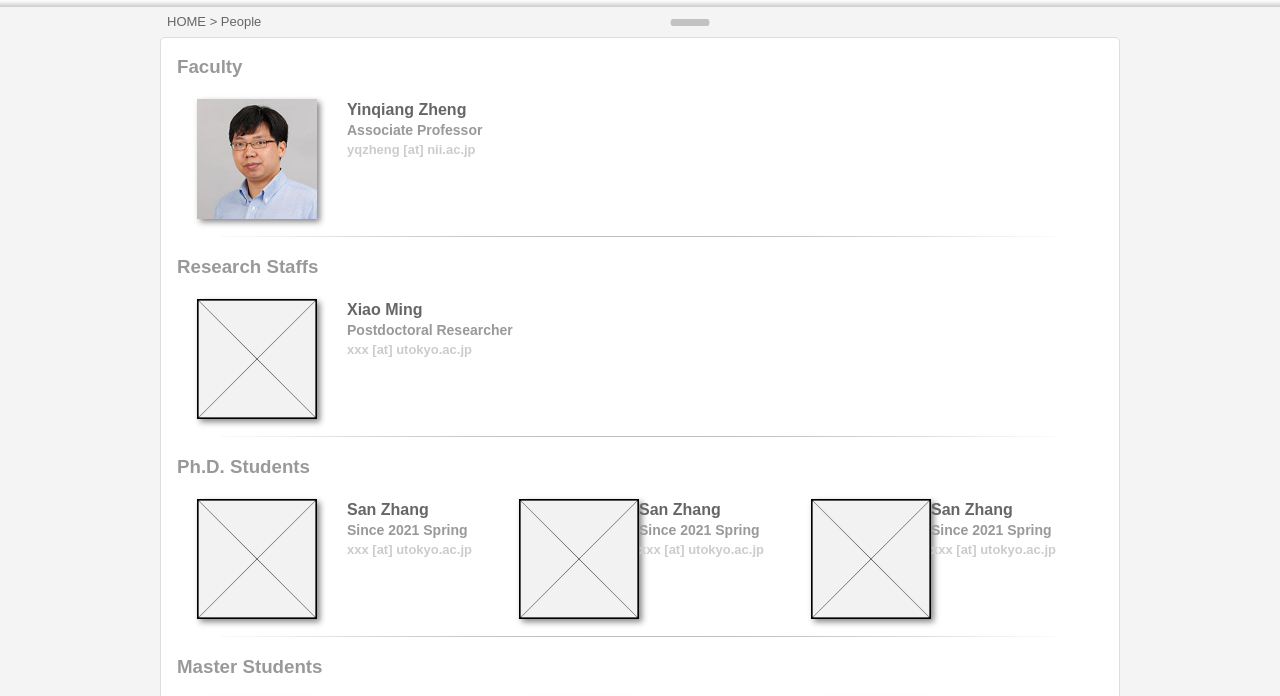
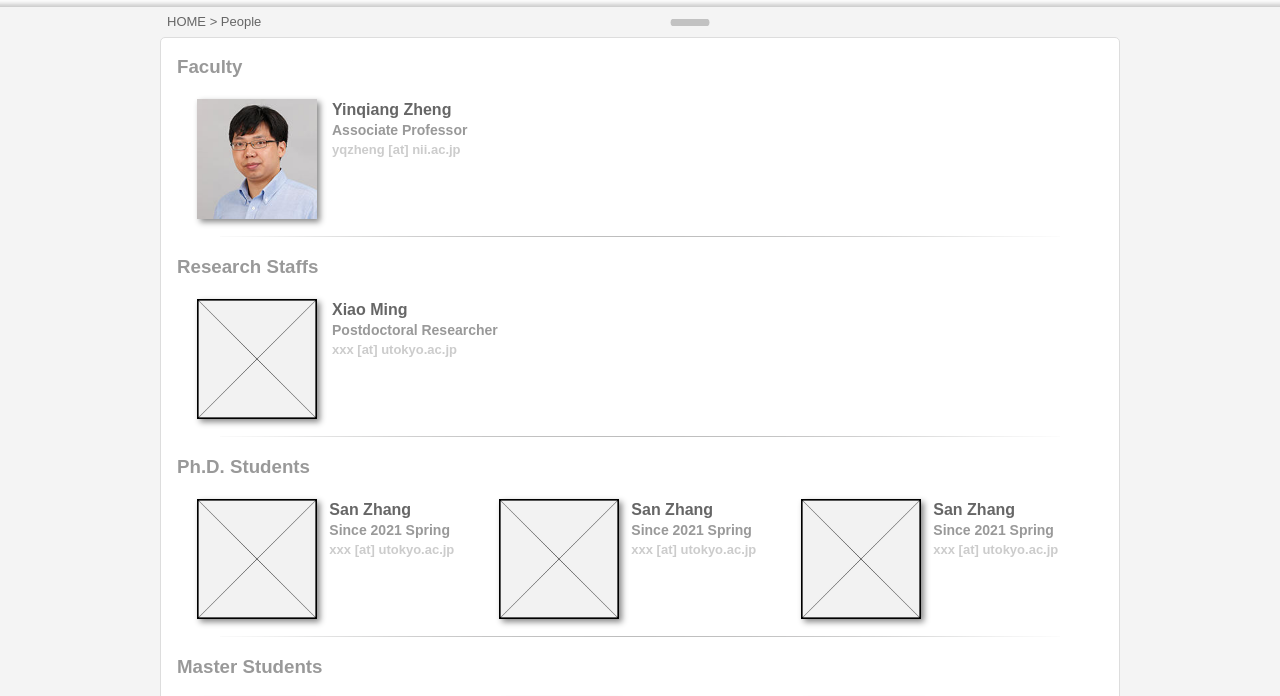
Before and after one commit to oscarslab/oscarslab.github.io, a plain HTML site: page people.html in a window 1280 px wide. Shown: the part 84-780 px from the top of the page. Drawn offline with Linux system fonts and the light colour scheme.

Commit message:
Add files via upload

```diff
--- a/src/main.css
+++ b/src/main.css
@@ -188,14 +188,14 @@ label {
 
 
 .peopleContainer {
-	width: 120px;
-	/* box-align: left; */
+	width: 135px;
+	box-align: left;
 }
 
 .peopleContainerFirst {
-	float:left;
+	/* float:left;  */
 	padding-left:20px;
-	padding-right:30px
+	/* padding-right:30px */
 }
 
 .peopleName {
```
